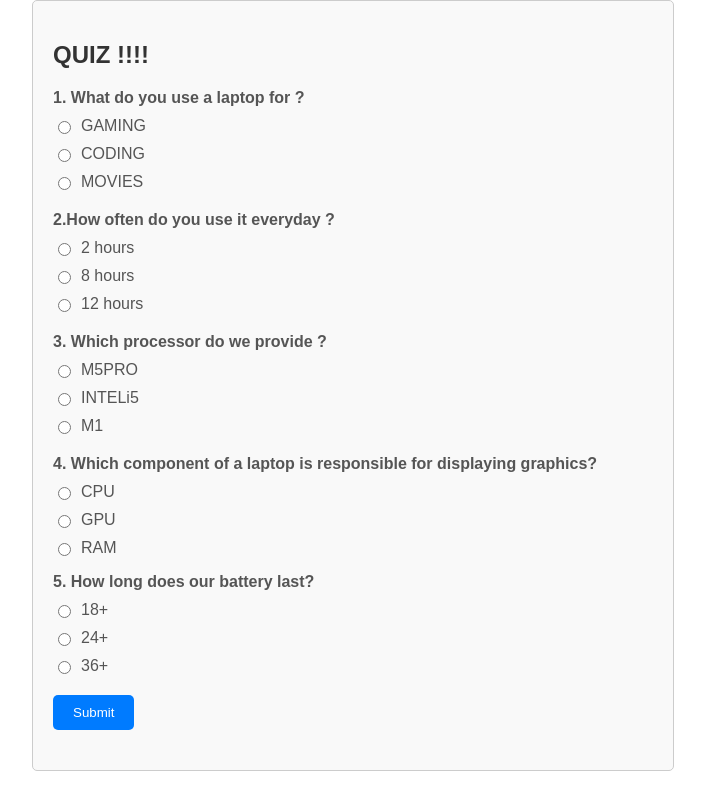
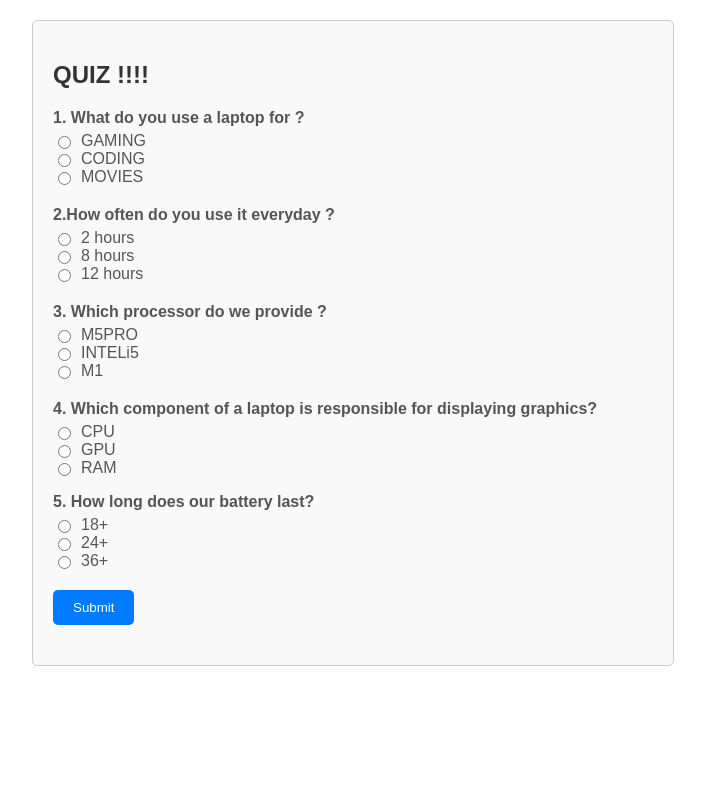
Before and after one commit to yaxzyra/project_uni, a plain HTML site: page quiz.html in a window 1280 px wide. Shown: the whole page, without its empty margins (287-992 px from the left). Drawn offline with Linux system fonts and the light colour scheme; files that its build step writes are made by us from their sources.

Commit message:
Update quiz.html

```diff
--- a/quiz.html
+++ b/quiz.html
@@ -5,36 +5,6 @@
 <meta name="viewport" content="width=device-width, initial-scale=1.0">
 <link href="styles/quiz.css" rel="stylesheet" />
 <title>WEBSITE QUIZ!</title>
-<style>
-  body {
-    font-family: Arial, sans-serif;
-  }
-  .quiz-container {
-    max-width: 600px;
-    margin: 0 auto;
-    padding: 20px;
-    border: 1px solid #ccc;
-    border-radius: 5px;
-    background-color: #f9f9f9;
-  }
-  .question {
-    margin-bottom: 10px;
-  }
-  .options {
-    margin-bottom: 20px;
-  }
-  .option {
-    margin-bottom: 10px;
-  }
-  button {
-    padding: 10px 20px;
-    background-color: #007bff;
-    color: #fff;
-    border: none;
-    border-radius: 5px;
-    cursor: pointer;
-  }
-</style>
 </head>
 <body>
 
```
